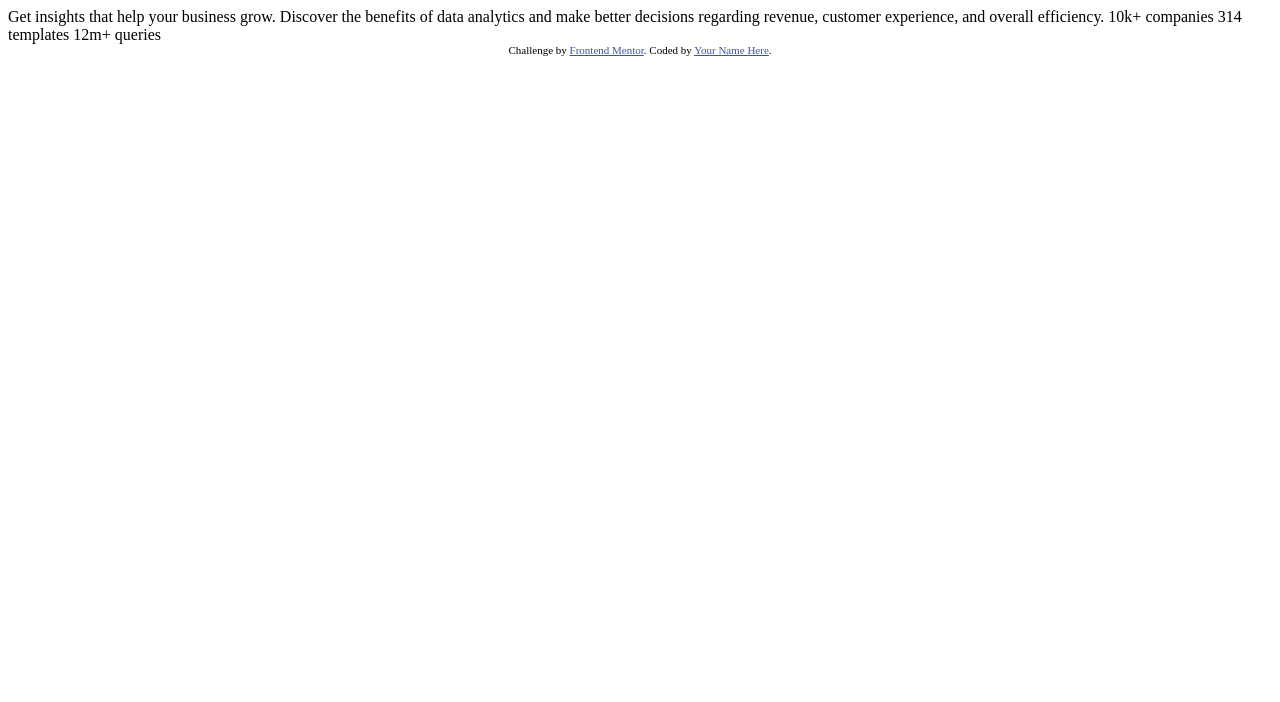
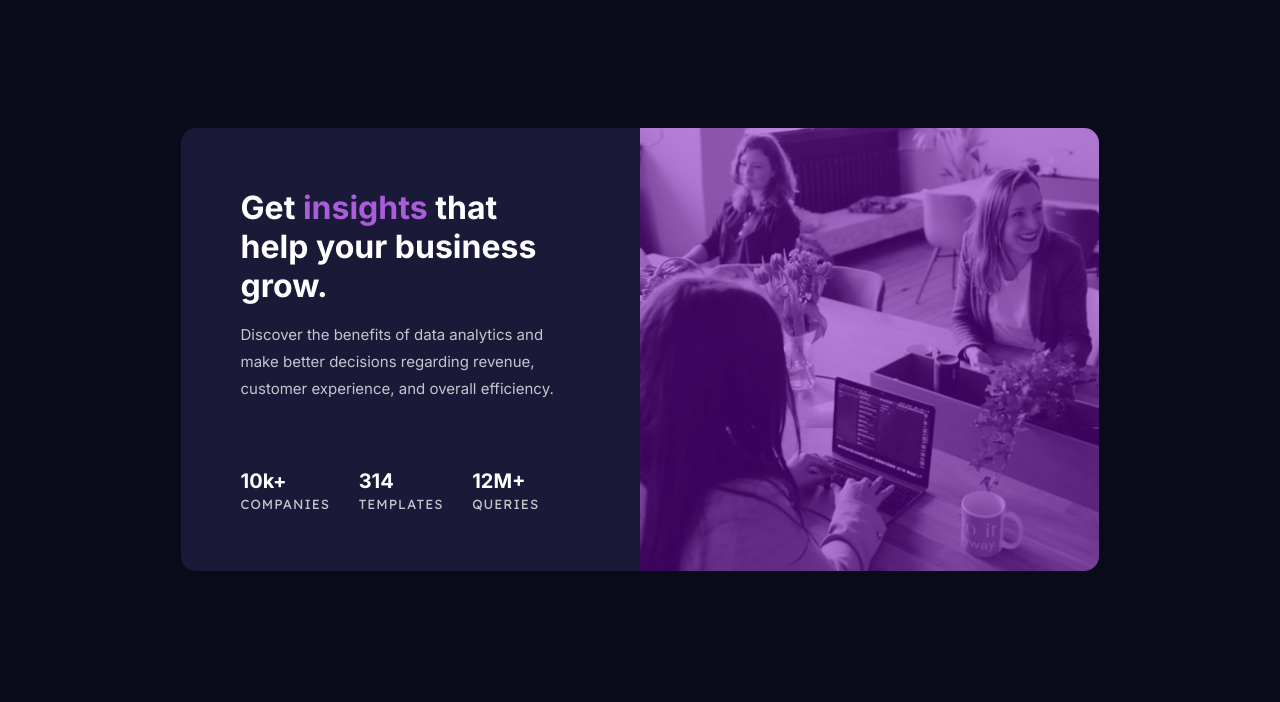
Before and after one commit to techmeg/stats-preview-card, a plain HTML site: page index.html in a window 1280 px wide. Drawn offline with Linux system fonts and the light colour scheme.

Commit message:
style to match designs

```diff
--- a/index.html
+++ b/index.html
@@ -7,27 +7,41 @@
   <link rel="icon" type="image/png" sizes="32x32" href="./images/favicon-32x32.png">
 
   <title>Frontend Mentor | Stats preview card component</title>
+  <link rel="stylesheet" type="text/css" href="style.css"/>
+  <link rel="preconnect" href="https://fonts.gstatic.com">
+  <link href="https://fonts.googleapis.com/css2?family=Inter:wght@400;700&family=Lexend+Deca&display=swap" rel="stylesheet">
 
   <!-- Feel free to remove these styles or customise in your own stylesheet 👍 -->
   <style>
-    .attribution { font-size: 11px; text-align: center; }
+    .attribution { display: none; font-size: 11px; text-align: center; }
     .attribution a { color: hsl(228, 45%, 44%); }
   </style>
 </head>
 <body>
+  <main class="grid">
+    <div class="image">
+      <img src="images/image-header-desktop.jpg" alt="women working on laptops">
+    </div>
+    <section>
+      <div class="text">
+        <h1>Get <span class="accent-color">insights</span> that help your business grow.</h1>
 
-  Get insights that help your business grow.
+        <p>Discover the benefits of data analytics and make better decisions regarding revenue, customer
+          experience, and overall efficiency.</p>
+      </div>
 
-  Discover the benefits of data analytics and make better decisions regarding revenue, customer
-  experience, and overall efficiency.
+      <div class="stats">
+        <div class="stat-item"><span>10k+</span> <h2>companies</h2></div>
+        <div class="stat-item"><span>314</span><h2>templates</h2></div>
+        <div class="stat-item"><span>12M+</span><h2>queries</h2></div>
+      </div>
+    </section>
 
-  10k+ companies
-  314 templates
-  12m+ queries
+  </main>
 
   <div class="attribution">
     Challenge by <a href="https://www.frontendmentor.io?ref=challenge" target="_blank">Frontend Mentor</a>.
-    Coded by <a href="#">Your Name Here</a>.
+    Coded by <a href="#">Meg Parsons</a>.
   </div>
 </body>
 </html>
--- /dev/null
+++ b/style.css
@@ -0,0 +1,127 @@
+* {
+    box-sizing: border-box;
+    margin: 0;
+    padding: 0;
+}
+
+body {
+    background-color: hsl(233, 47%, 7%);
+    display: flex;
+    justify-content: center;
+    align-items: center;
+    font-family: 'Inter', sans-serif;
+    font-size: 15px;
+}
+main {
+    margin: 5em 4%;
+    max-width: 1440px;
+}
+section {
+    background-color: hsl(244, 38%, 16%);
+}
+.text, .stats {
+    color: hsl(0, 0%, 100%);
+    padding: 0 2.5rem;
+}
+ .text, .stats, .stats h2 {
+    padding-bottom: 2rem;
+}
+.image {
+    background-color: hsl(277, 94%, 37%);
+    border-radius: 15px 15px 0 0;
+    grid-row: 1;
+    position: relative;
+}
+.image::after {
+    display: block;
+    content: '';
+    /* 4:3 aspect ratio */
+    padding-bottom: 75%;
+}
+.image img{
+    border-radius: 15px 15px 0 0;
+    height: 100%;
+    left: 0;
+    object-fit: cover;
+    opacity: 0.5;
+    position: absolute;
+    top: 0;
+    width: 100%;
+}
+.text {
+    grid-row: 2;
+    text-align: center;
+}
+h1 {
+    font-size: 1.7rem;
+    padding: 2rem 0 1rem;
+}
+.accent-color {
+    color:hsl(277, 64%, 61%);
+}
+.text p {
+    color: hsla(0, 0%, 100%, 0.75);
+    line-height: 1.8;
+}
+.stats {
+    text-align: center;
+}
+.stats span {
+    font-size: 1.25rem;
+    font-weight: 700;
+    grid-row: 3;
+    line-height: 1.5;
+}
+.stats h2 {
+    color: hsla(0, 0%, 100%, 0.75);
+    font-size: .825rem;
+    font-weight: 400;
+    letter-spacing: 1px;
+    text-transform: uppercase;
+    font-family: 'Lexend Deca', sans-serif;
+}
+
+
+@media (min-width: 1024px) {
+    main {
+        margin: 10%;
+    }
+    .grid {
+        grid-template-columns: 50% 50%;
+        display: grid;
+    }
+
+    .image {
+        grid-column: 2;
+    }
+    .image, .image img {
+        border-radius: 0 15px 15px 0;
+    }
+    section {
+        border-radius: 15px 0 0 15px;
+        grid-column: 1;
+        display: flex;
+        flex-direction: column;
+        justify-content: center;
+        padding: 13% 15% 13% 13%;
+    }
+    .text {
+        padding: 0;
+        text-align: left;
+    }
+    h1 {
+        font-size: 2rem;
+        padding-top: 0;
+    }
+    .stats {
+        display: flex;
+        justify-content: space-between;
+        grid-column: 1;
+        grid-row: 2;
+        text-align: left;
+        padding: 4rem 2rem 0 0;
+    }
+    .stats h2 {
+        padding-bottom: 0;
+    }
+}
```
